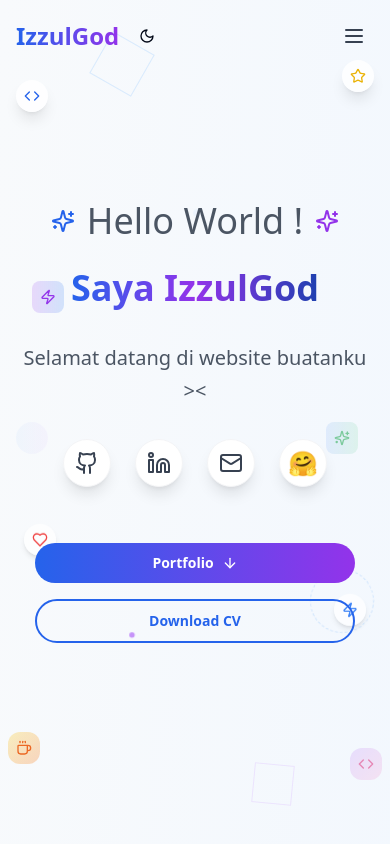
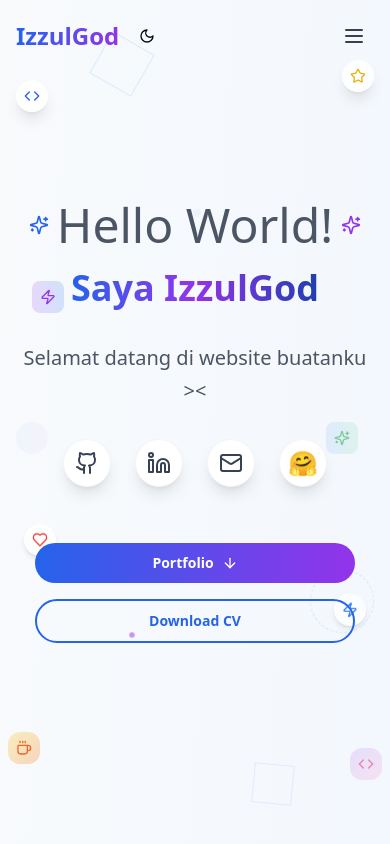
Before and after one commit to IzzulGod/about-izzulgod, a React (Vite) app: page / in a window 390 px wide. Shown: the top 844 px of the page. Built offline with nearby package versions, Linux system fonts and the light colour scheme.

Commit message:
Fix: Improve mobile hero section
Improve mobile display of "Hello World!" and remove extra space.

```diff
--- a/src/components/Hero.tsx
+++ b/src/components/Hero.tsx
@@ -1,3 +1,4 @@
+
 import { Github, Linkedin, Mail, ArrowDown, Sparkles, Code, Zap, Star, Heart, Coffee } from "lucide-react";
 
 const Hero = () => {
@@ -100,10 +101,10 @@ const Hero = () => {
       <div className="w-full max-w-6xl mx-auto text-center relative z-10">
         <div className="animate-fade-in">
           {/* Greeting with icon */}
-          <div className="flex items-center justify-center mb-6">
-            <Sparkles className="w-6 h-6 text-blue-600 dark:text-blue-400 mr-3 transition-colors duration-300" />
-            <span className="text-gray-600 dark:text-gray-300 font-medium text-4xl transition-colors duration-300">Hello World !</span>
-            <Sparkles className="w-6 h-6 text-purple-600 dark:text-purple-400 ml-3 transition-colors duration-300" />
+          <div className="flex items-center justify-center mb-4 md:mb-6">
+            <Sparkles className="w-5 md:w-6 h-5 md:h-6 text-blue-600 dark:text-blue-400 mr-2 md:mr-3 transition-colors duration-300" />
+            <span className="text-gray-600 dark:text-gray-300 font-medium text-5xl md:text-4xl transition-colors duration-300">Hello World!</span>
+            <Sparkles className="w-5 md:w-6 h-5 md:h-6 text-purple-600 dark:text-purple-400 ml-2 md:ml-3 transition-colors duration-300" />
           </div>
 
           <h1 className="text-4xl md:text-6xl lg:text-7xl font-bold mb-8 leading-tight">
```
